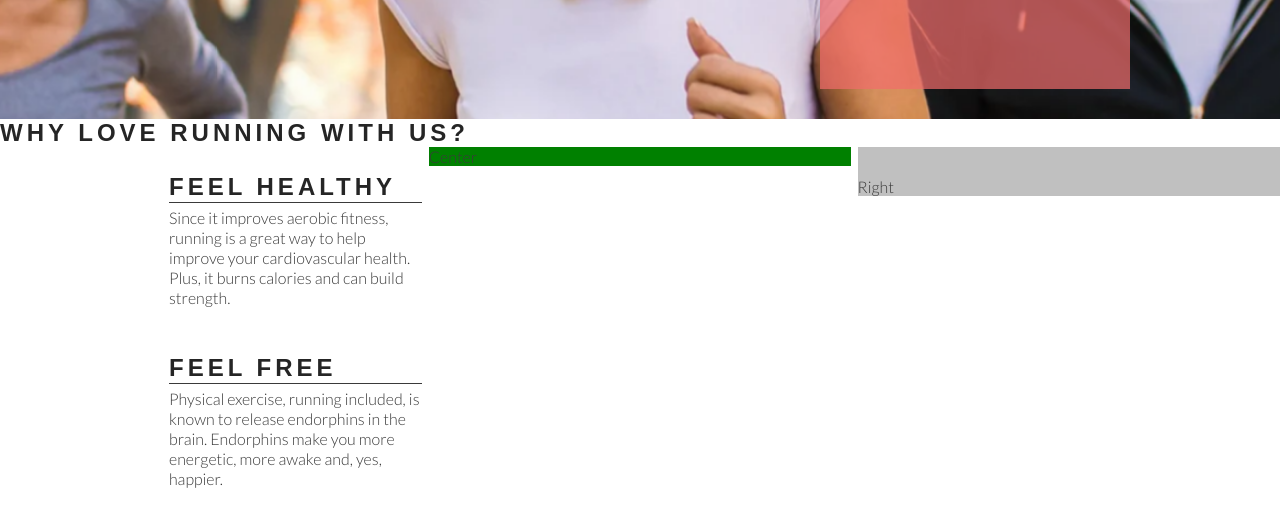
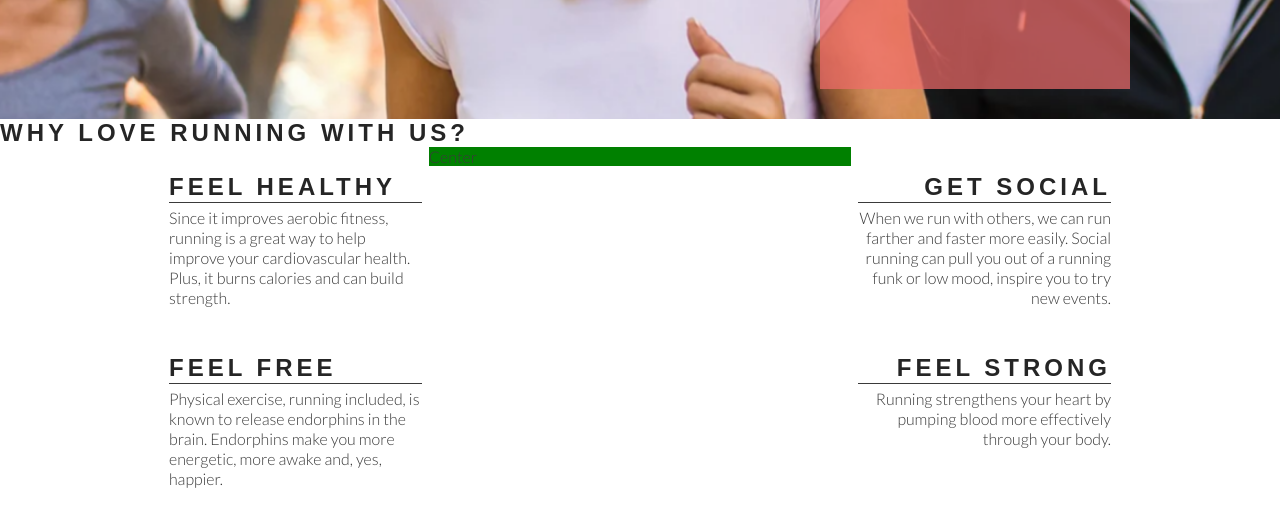
Before and after one commit to oljung/love-running, a plain HTML site: page index.html in a window 1280 px wide. Shown: the part 556-1082 px from the top of the page. Drawn offline with nearby package versions, Linux system fonts and the light colour scheme.

Commit message:
Add club ethos right about content and style

```diff
--- a/assets/css/style.css
+++ b/assets/css/style.css
@@ -127,7 +127,6 @@ h1, h2 {
     width: 33%;
     padding-top: 30px;
     float: right;
-    background-color: silver;
 }
 
 #center-about {
@@ -149,3 +148,15 @@ hr {
     clear: both;
     margin-bottom: 50px;
 }
+
+.right-about-heading {
+    width: 60%;
+    float: left;
+    line-height: 20px;
+    clear: both;
+    margin-bottom: 50px;
+}
+
+.right-about-heading h2, .right-about-heading p{
+    text-align: right;
+}
--- a/index.html
+++ b/index.html
@@ -51,7 +51,18 @@
                 <p>Physical exercise, running included, is known to release endorphins in the brain. Endorphins make you more energetic, more awake and, yes, happier.</p>
             </div>
         </div>
-        <div id="right-about">Right</div>
+        <div id="right-about">
+            <div class="right-about-heading">
+                <h2>Get Social</h2>
+                <hr>
+                <p>When we run with others, we can run farther and faster more easily. Social running can pull you out of a running funk or low mood, inspire you to try new events.</p>
+            </div>
+            <div class="right-about-heading">
+                <h2>Feel Strong</h2>
+                <hr>
+                <p>Running strengthens your heart by pumping blood more effectively through your body.</p>
+            </div>
+        </div>
         <div id="center-about">Center</div>
     </section>
 <!--Section for the running locations and times-->
```
